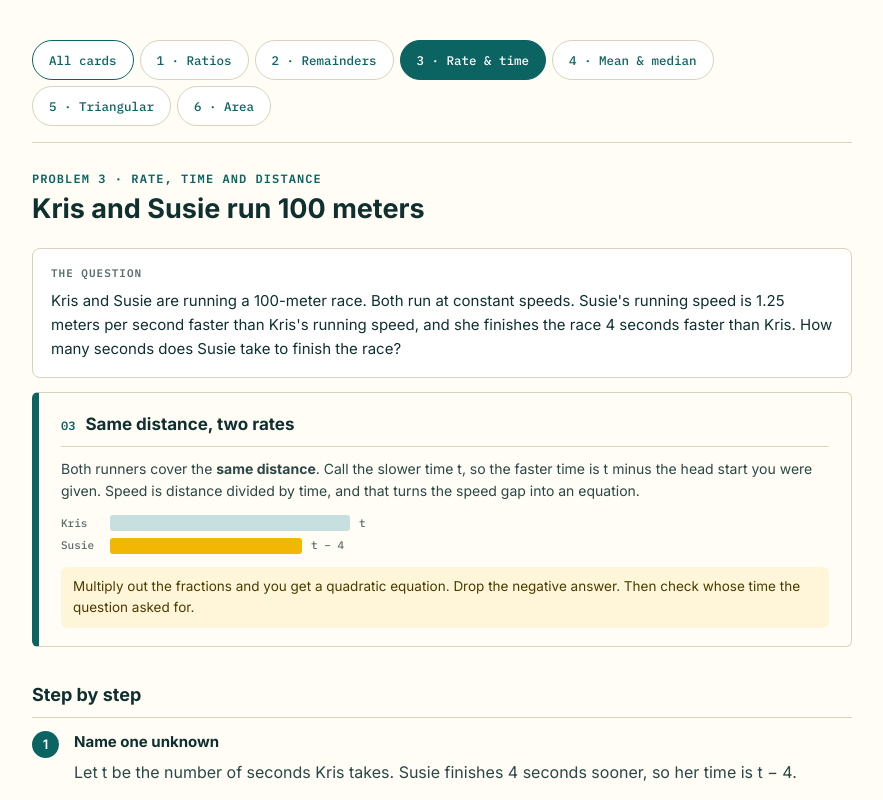
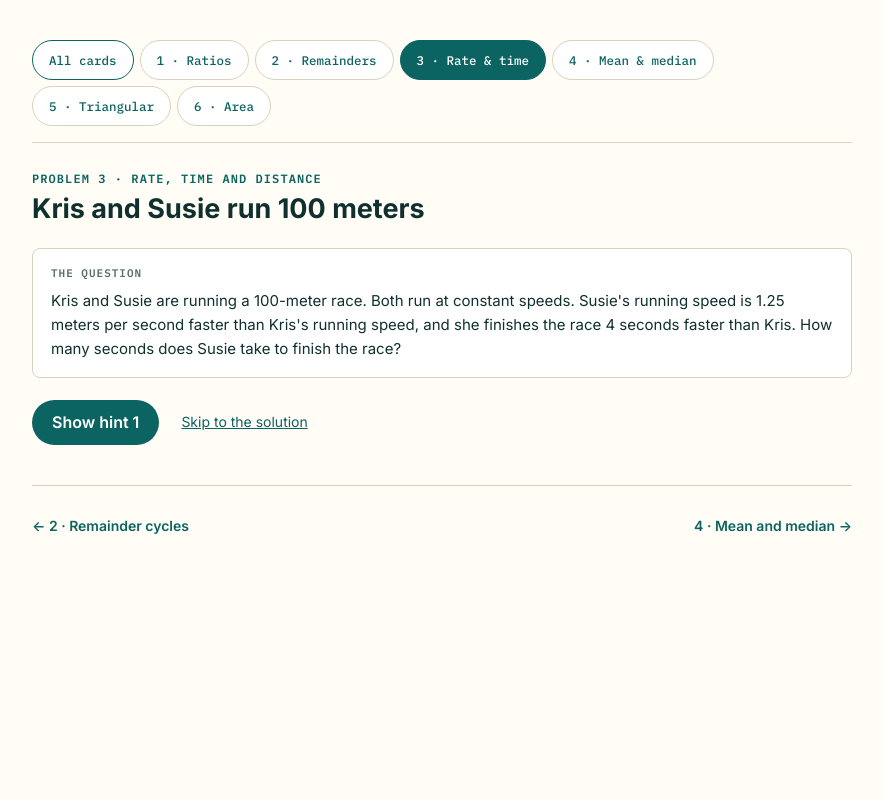
Before and after one commit to aarora79/Aadit-math, a plain HTML site: page docs/problem-set-1/03-rate-time.html in a window 1280 px wide. Shown: the top 800 px of the page, without its empty margins (198-1081 px from the left). Drawn offline with Linux system fonts and the light colour scheme.

Commit message:
Add step-by-step hints to every problem page

```diff
--- /dev/null
+++ b/docs/hints.js
@@ -0,0 +1,72 @@
+// Reveal a problem page one stage at a time: hint 1, hint 2, then the full solution.
+// Without this script every section is visible, so the page still works on its own.
+(function () {
+  var hint1Label = document.getElementById("hint-1-label");
+  var hint1Card = document.querySelector(".wrap > .card");
+  var hint2 = document.getElementById("hint-2");
+  var heading = document.querySelector(".wrap > h2");
+  if (!hint1Label || !hint1Card || !hint2 || !heading) {
+    return;
+  }
+
+  var solutionParts = [heading];
+  var selectors = [".wrap > .steps", ".wrap > .answer", ".wrap > .watch"];
+  for (var i = 0; i < selectors.length; i++) {
+    var part = document.querySelector(selectors[i]);
+    if (part) {
+      solutionParts.push(part);
+    }
+  }
+
+  var stages = [
+    { label: "Show hint 1", parts: [hint1Label, hint1Card] },
+    { label: "Show hint 2", parts: [hint2] },
+    { label: "Show the step-by-step solution", parts: solutionParts }
+  ];
+
+  function setHidden(parts, hidden) {
+    for (var j = 0; j < parts.length; j++) {
+      parts[j].classList.toggle("is-hidden", hidden);
+    }
+  }
+
+  for (var s = 0; s < stages.length; s++) {
+    setHidden(stages[s].parts, true);
+  }
+
+  var bar = document.createElement("div");
+  bar.className = "hintbar";
+  var nextButton = document.createElement("button");
+  nextButton.type = "button";
+  nextButton.className = "next";
+  var skipButton = document.createElement("button");
+  skipButton.type = "button";
+  skipButton.className = "skip";
+  skipButton.textContent = "Skip to the solution";
+  bar.appendChild(nextButton);
+  bar.appendChild(skipButton);
+  heading.parentNode.insertBefore(bar, heading);
+
+  var stage = 0;
+  nextButton.textContent = stages[stage].label;
+
+  nextButton.addEventListener("click", function () {
+    setHidden(stages[stage].parts, false);
+    stage = stage + 1;
+    if (stage === stages.length) {
+      bar.remove();
+      return;
+    }
+    nextButton.textContent = stages[stage].label;
+    if (stage === stages.length - 1) {
+      skipButton.remove();
+    }
+  });
+
+  skipButton.addEventListener("click", function () {
+    for (var k = 0; k < stages.length; k++) {
+      setHidden(stages[k].parts, false);
+    }
+    bar.remove();
+  });
+})();
--- a/docs/problem-set-1/01-ratios.html
+++ b/docs/problem-set-1/01-ratios.html
@@ -27,6 +27,7 @@
     Andy won 3 out of every 5 tennis matches that he played against Jason. If they played 35 matches in total, how many of them did Jason win?
   </div>
 
+  <p class="hint-label" id="hint-1-label">Hint 1</p>
   <div class="card">
     <div class="card-head"><span class="card-num">01</span><span class="card-title">A ratio is equal groups</span></div>
     <p>&ldquo;3 out of every 5&rdquo; breaks the whole into <strong>groups of 5</strong>. Each group hands 3 to one side and 2 to the other. Count the groups first.</p>
@@ -34,6 +35,11 @@
       <span class="dot t"></span><span class="dot t"></span><span class="dot t"></span><span class="dot y"></span><span class="dot y"></span>
     </div>
     <div class="card-tip">The parts add back to the whole: 3 + 2 = 5. Read the question again to see <em>which</em> part it wants.</div>
+  </div>
+
+  <div class="hint" id="hint-2">
+    <strong>Hint 2</strong>
+    In every group of 5 matches, Andy wins 3 and Jason wins 2. How many groups of 5 fit into 35 matches?
   </div>
 
   <h2>Step by step</h2>
@@ -78,5 +84,6 @@ Jason: 2 &times; 7 = 14</div>
   </div>
 
 </div>
+<script src="../hints.js"></script>
 </body>
 </html>
--- a/docs/problem-set-1/03-rate-time.html
+++ b/docs/problem-set-1/03-rate-time.html
@@ -27,6 +27,7 @@
     Kris and Susie are running a 100-meter race. Both run at constant speeds. Susie's running speed is 1.25 meters per second faster than Kris's running speed, and she finishes the race 4 seconds faster than Kris. How many seconds does Susie take to finish the race?
   </div>
 
+  <p class="hint-label" id="hint-1-label">Hint 1</p>
   <div class="card">
     <div class="card-head"><span class="card-num">03</span><span class="card-title">Same distance, two rates</span></div>
     <p>Both runners cover the <strong>same distance</strong>. Call the slower time t, so the faster time is t minus the head start you were given. Speed is distance divided by time, and that turns the speed gap into an equation.</p>
@@ -35,6 +36,11 @@
       <div class="row"><span class="lab">Susie</span><span class="seg" style="width:192px;background:var(--yellow)"></span><span class="lab" style="width:auto">t &minus; 4</span></div>
     </div>
     <div class="card-tip">Multiply out the fractions and you get a quadratic equation. Drop the negative answer. Then check whose time the question asked for.</div>
+  </div>
+
+  <div class="hint" id="hint-2">
+    <strong>Hint 2</strong>
+    Call Kris's time t seconds, so Susie's time is t &minus; 4. Each speed is 100 divided by that runner's time. Susie's speed minus Kris's speed is 1.25.
   </div>
 
   <h2>Step by step</h2>
@@ -105,5 +111,6 @@ t&sup2; &minus; 4t &minus; 320 = 0
   </div>
 
 </div>
+<script src="../hints.js"></script>
 </body>
 </html>
--- a/docs/problem-set-1/style.css
+++ b/docs/problem-set-1/style.css
@@ -297,3 +297,53 @@ a.cardlink:active .card { transform: scale(0.994); box-shadow: 0 1px 6px rgba(11
   ol.steps > li { page-break-inside: avoid; }
   .pager, .prevnext, .card-go { display: none; }
 }
+
+/* Hints: the page starts with the question only and reveals one stage per click. */
+.is-hidden { display: none !important; }
+.hint-label {
+  font-family: var(--mono);
+  font-size: 11px;
+  letter-spacing: 0.09em;
+  text-transform: uppercase;
+  color: #5A6E6D;
+  font-weight: 600;
+  margin: 22px 0 -14px;
+}
+.hint {
+  background: var(--yellow-pale);
+  border-radius: 8px;
+  padding: 13px 17px;
+  margin-top: 18px;
+  font-size: 15px;
+  color: #4A3B00;
+}
+.hint strong {
+  display: block;
+  font-family: var(--mono);
+  font-size: 11px;
+  letter-spacing: 0.09em;
+  text-transform: uppercase;
+  font-weight: 600;
+  margin-bottom: 6px;
+}
+.hintbar { display: flex; align-items: center; gap: 16px; margin-top: 22px; }
+.hintbar .next {
+  background: var(--teal);
+  color: #FFFFFF;
+  border: none;
+  border-radius: 999px;
+  padding: 10px 20px;
+  font: inherit;
+  font-weight: 600;
+  cursor: pointer;
+}
+.hintbar .next:hover { background: var(--ink); }
+.hintbar .skip {
+  background: none;
+  border: none;
+  color: var(--teal);
+  font: inherit;
+  font-size: 14px;
+  text-decoration: underline;
+  cursor: pointer;
+}
--- a/docs/problem-set-2/style.css
+++ b/docs/problem-set-2/style.css
@@ -297,3 +297,53 @@ a.cardlink:active .card { transform: scale(0.994); box-shadow: 0 1px 6px rgba(11
   ol.steps > li { page-break-inside: avoid; }
   .pager, .prevnext, .card-go { display: none; }
 }
+
+/* Hints: the page starts with the question only and reveals one stage per click. */
+.is-hidden { display: none !important; }
+.hint-label {
+  font-family: var(--mono);
+  font-size: 11px;
+  letter-spacing: 0.09em;
+  text-transform: uppercase;
+  color: #5A6E6D;
+  font-weight: 600;
+  margin: 22px 0 -14px;
+}
+.hint {
+  background: var(--yellow-pale);
+  border-radius: 8px;
+  padding: 13px 17px;
+  margin-top: 18px;
+  font-size: 15px;
+  color: #4A3B00;
+}
+.hint strong {
+  display: block;
+  font-family: var(--mono);
+  font-size: 11px;
+  letter-spacing: 0.09em;
+  text-transform: uppercase;
+  font-weight: 600;
+  margin-bottom: 6px;
+}
+.hintbar { display: flex; align-items: center; gap: 16px; margin-top: 22px; }
+.hintbar .next {
+  background: var(--teal);
+  color: #FFFFFF;
+  border: none;
+  border-radius: 999px;
+  padding: 10px 20px;
+  font: inherit;
+  font-weight: 600;
+  cursor: pointer;
+}
+.hintbar .next:hover { background: var(--ink); }
+.hintbar .skip {
+  background: none;
+  border: none;
+  color: var(--teal);
+  font: inherit;
+  font-size: 14px;
+  text-decoration: underline;
+  cursor: pointer;
+}
```
Also changed, not shown: docs/problem-set-1/02-remainder-cycles.html (+7 -0 lines), docs/problem-set-1/04-mean-median.html (+7 -0 lines), docs/problem-set-1/05-triangular-numbers.html (+7 -0 lines), docs/problem-set-1/06-dartboard.html (+7 -0 lines), docs/problem-set-2/01-ages.html (+7 -0 lines), docs/problem-set-2/02-special-triangles.html (+7 -0 lines), docs/problem-set-2/03-unit-price.html (+7 -0 lines), docs/problem-set-2/04-similar-areas.html (+7 -0 lines).
